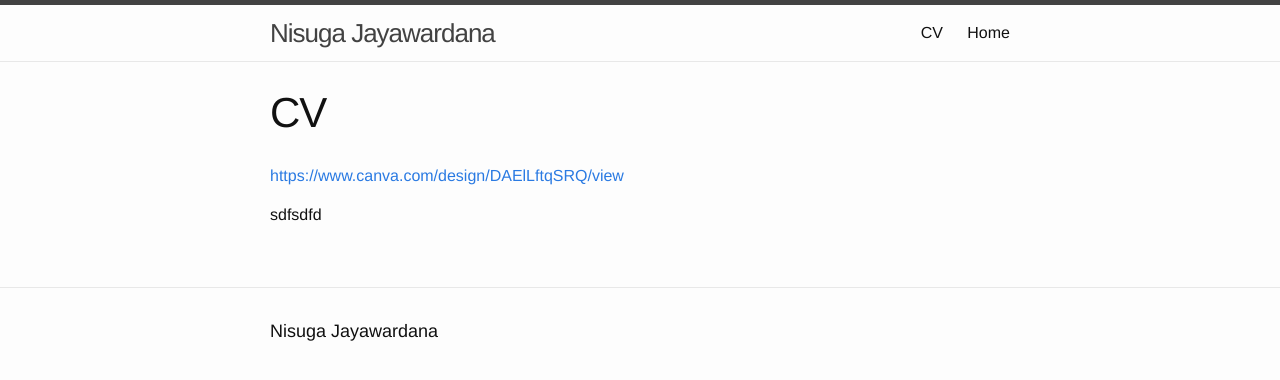
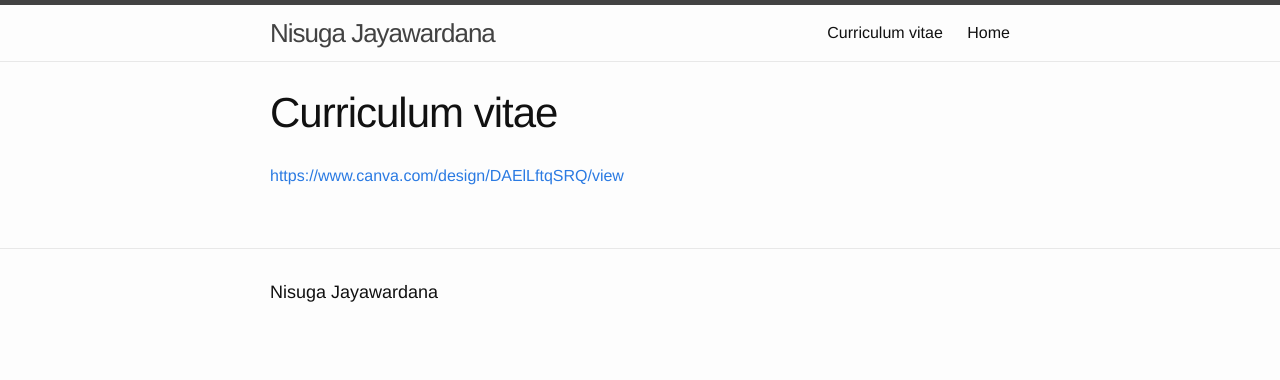
Before and after one commit to NisugaJ/NisugaJ.github.io, a Jekyll site: the page built from cv.markdown, in a window 1280 px wide. Shown: the top 380 px of the page. Built offline with Jekyll 4.4.1, drawn with Linux system fonts in a browser that asks for light colours.

Commit message:
Updated Cv

```diff
--- a/cv.markdown
+++ b/cv.markdown
@@ -1,8 +1,7 @@
 ---
-title: CV
+title: Curriculum vitae
 date: 2022-05-22 13:31:00 Z
+Field name:
 ---
 
 [https://www.canva.com/design/DAElLftqSRQ/view](https://www.canva.com/design/DAElLftqSRQ/view)
-
-sdfsdfd
```
